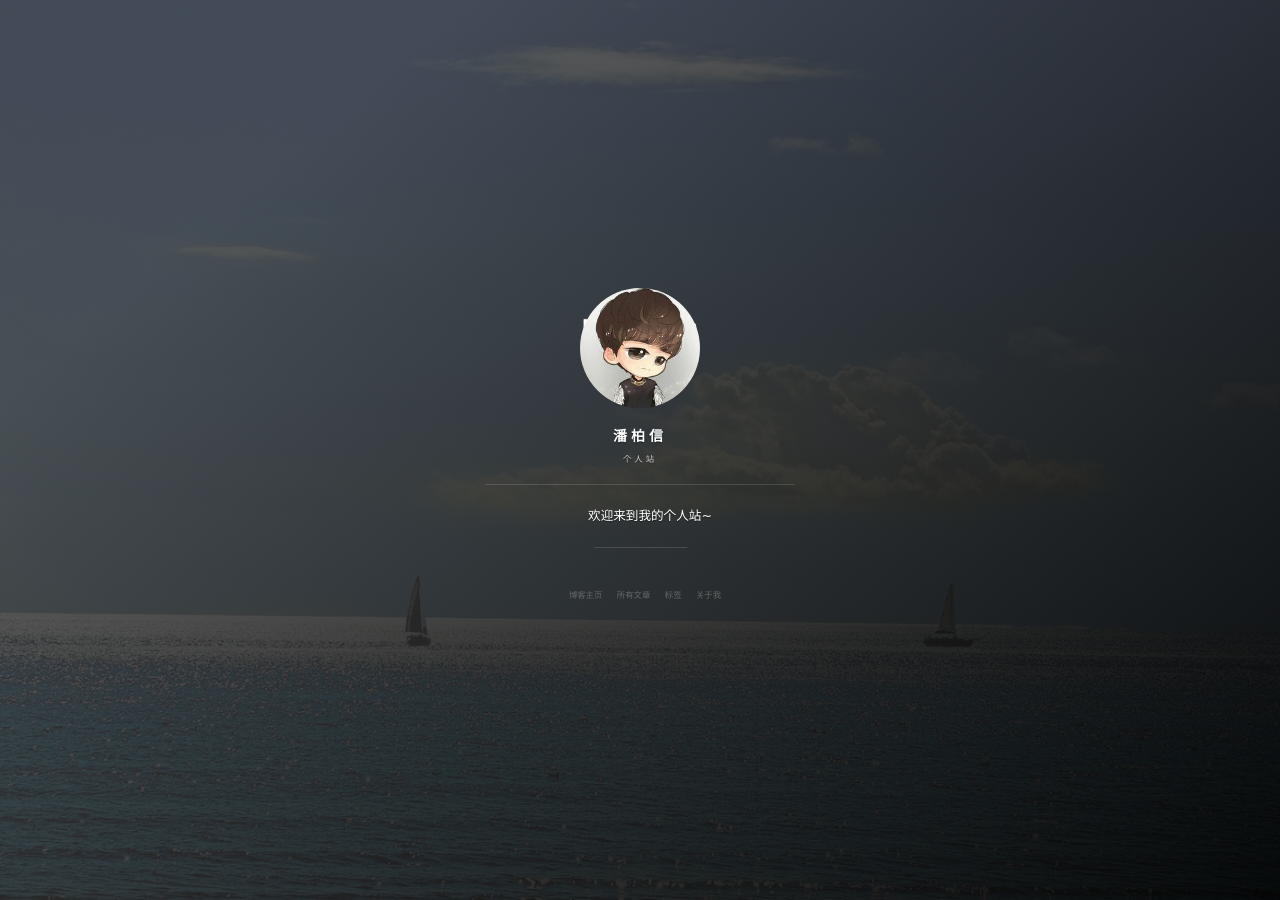
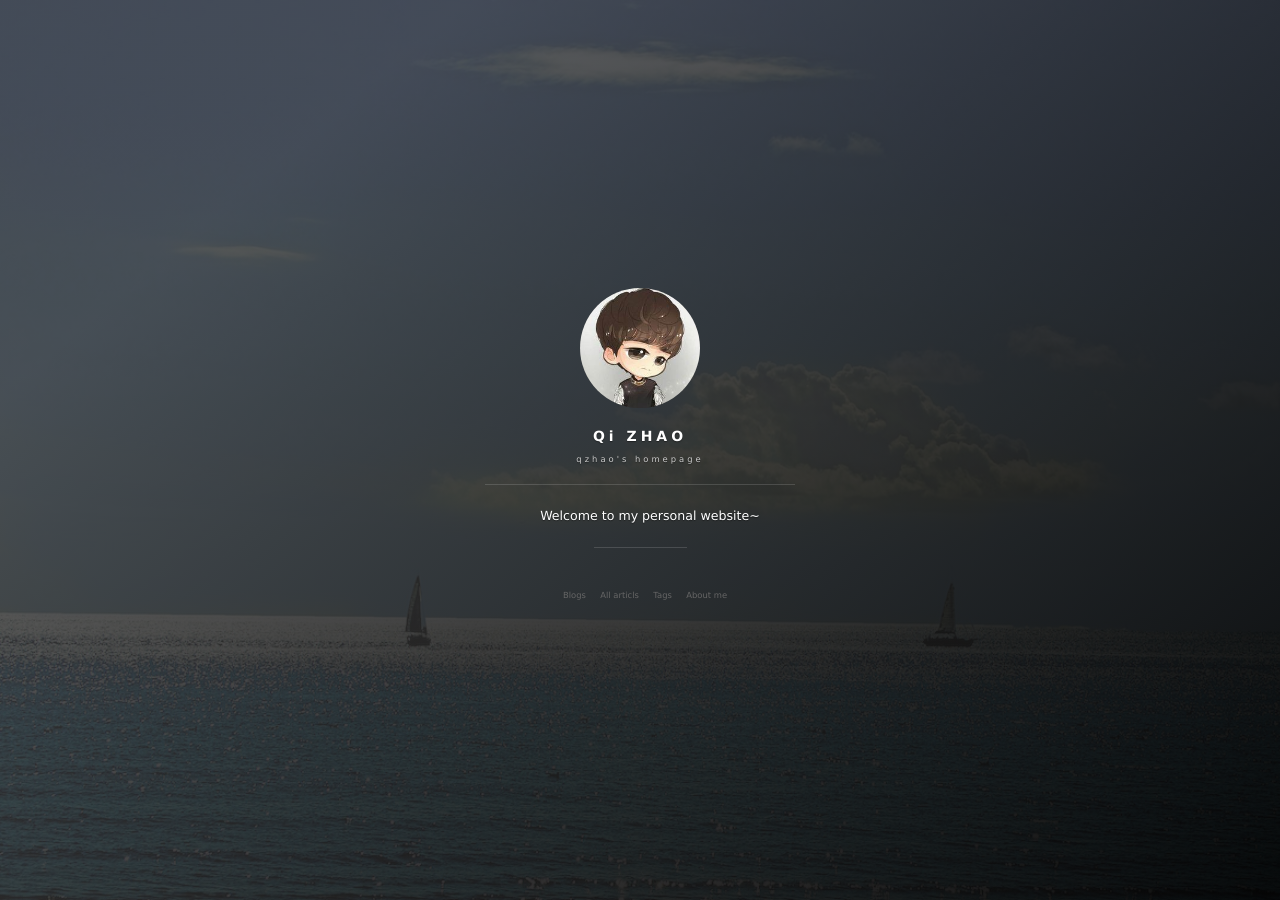
Before and after one commit to qzhao19/qzhao19.github.io, a Jekyll site: the page built from index.html, in a window 1280 px wide. Built offline with Jekyll 4.4.1, drawn with Linux system fonts in a browser that asks for light colours; nearby versions of some CDN libraries; the list of posts is cut into pages by our own code; comment, search, counter and statistics services are not loaded; grey boxes are pictures that could not be loaded.

Commit message:
change personal info

```diff
--- a/_config.yml
+++ b/_config.yml
@@ -1,28 +1,28 @@
 # Basic
-title: 潘柏信
-subtitle: 个人站
-description: 欢迎来到我的个人站~
+title: Qi ZHAO
+subtitle: qzhao's homepage
+description: Welcome to my personal website~
 # 头像里面的标题
-avatarTitle: leopardpan
+avatarTitle: qzhao
 # 头像里面的描述
-avatarDesc: iOS / 机器学习
+avatarDesc: Machine Learning & Deep Learning
 url: "http://baixin.io"
 
 # Comment
 comment:
-    disqus: leopard
+    disqus: qzhao
     # gitment: xxx // 需要修改 comments.html中的client_id和client_secret
     # uyan: 2143225  # 有言id,登录有言官网申请
 
 # Social
 social:
-    weibo: 5366874726
-    github: leopardpan
+    # weibo: 5366874726
+    github: qzhao19
     # zhihu: panpanleopard
     # juejin: xxx
-    jianshu: 2ada30d8d0f7
+    # jianshu: 2ada30d8d0f7
     # twitter:
-    mail: leopardpan@icloud.com
+    mail: qi.zhao1991@gmail.com
 
 
 # 百度统计
@@ -58,13 +58,13 @@ cover_color: clear
 
 # The blog button should not be removed.
 blog_button:
-    title: 博客主页
+    title: Blogs
 
 # Navigation buttons in the front page.s
 nav:
-    - {title: 所有文章, description: archive, url: '/archive'}
-    - {title: 标签, description: tags, url: '/tags'}
-    - {title: 关于我, description: about, url: '/about'}
+    - {title: All articls, description: archive, url: '/archive'}
+    - {title: Tags, description: tags, url: '/tags'}
+    - {title: About me, description: about, url: '/about'}
 
 
 # Pagination
```
